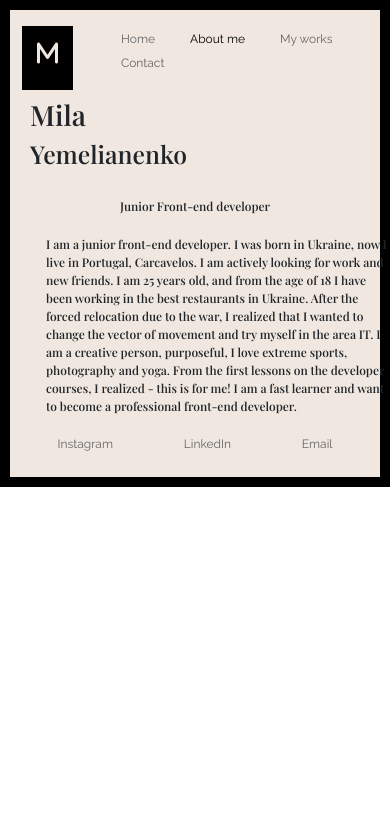
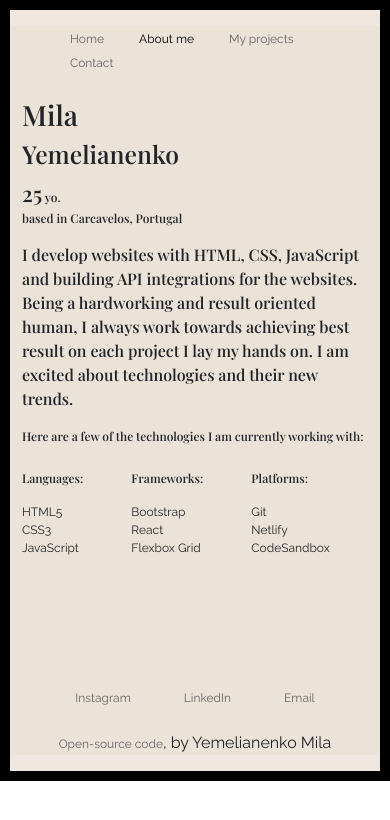
Before and after one commit to Milauraaa/portfolio-project, a plain HTML site: page about.html in a window 390 px wide. Drawn offline with nearby package versions, Linux system fonts and the light colour scheme.

Commit message:
modify footer and design pages

```diff
--- a/about.html
+++ b/about.html
@@ -31,9 +31,11 @@
   </head>
   <body>
     <div class="hero">
-      <div class="content-container container">
+      <div class="container mb-3">
         <nav class="d-flex justify-content-between mt-3">
-          <a href="/" class="logo"><i class="fa-solid fa-m"></i></a>
+          <a href="/" class="logo d-none d-sm-block"
+            ><i class="fa-solid fa-m"></i
+          ></a>
           <ul>
             <li class="m-3">
               <a href="/">Home</a>
@@ -42,7 +44,7 @@
               <a href="/about.html">About me</a>
             </li>
             <li class="m-3">
-              <a href="/works.html">My works</a>
+              <a href="/works.html">My projects</a>
             </li>
             <li class="m-3">
               <a href="/contact.html">Contact</a>
@@ -50,52 +52,87 @@
           </ul>
         </nav>
         <div class="row">
-          <div class="col-sm-2 d-none d-md-block mt-4">
-            <img src="/images/photo_.jpeg" class="secondaryPhoto img-fluid" alt="" />
+          <div class="col-sm-2 d-none d-md-block ms-5 mt-4">
+            <img
+              src="/images/photo_.jpeg"
+              class="secondaryPhoto img-fluid"
+              alt=""
+            />
           </div>
-          <div class="col-sm-5">
-            <h1 class="m-2">Mila</h1>
-            <h2 class="m-2">Yemelianenko</h2>
+          <div class="col-sm-9">
+            <h1 class="mt-2">Mila</h1>
+            <h2>Yemelianenko</h2>
+            <p>
+              <span class="fs-4">25</span> yo.
+              <br />
+              based in Carcavelos, Portugal
+            </p>
+            <p class="fs-6">
+              I develop websites with HTML, CSS, JavaScript and building API
+              integrations for the websites. Being a hardworking and result
+              oriented human, I always work towards achieving best result on
+              each project I lay my hands on. I am excited about technologies
+              and their new trends.
+            </p>
+            <p>
+              Here are a few of the technologies I am currently working with:
+            </p>
+            <div class="d-flex mb-5 mt-4">
+              <div>
+                <p>Languages:</p>
+                <ul class="list-unstyled">
+                  <li>HTML5</li>
+                  <li>CSS3</li>
+                  <li>JavaScript</li>
+                </ul>
               </div>
-          <p class="text-center">Junior Front-end developer
-           </p>
-              <p class="aboutBlock ms-4">
-              I am a junior front-end developer. I was born in Ukraine, now I
-              live in Portugal, Carcavelos. I am actively looking for work and
-              new friends. I am 25 years old, and from the age of 18 I have been
-              working in the best restaurants in Ukraine. After the forced
-              relocation due to the war, I realized that I wanted to change the
-              vector of movement and try myself in the area IT. I am a creative
-              person, purposeful, I love extreme sports, photography and yoga.
-              From the first lessons on the developer courses, I realized - this
-              is for me! I am a fast learner and want to become a professional
-              front-end developer.
-            </p>
-            <div class="d-flex justify-content-around">
+              <div class="ms-5">
+                <p>Frameworks:</p>
+                <ul class="list-unstyled">
+                  <li>Bootstrap</li>
+                  <li>React</li>
+                  <li>Flexbox Grid</li>
+                </ul>
+              </div>
+              <div class="ms-5">
+                <p>Platforms:</p>
+                <ul class="list-unstyled">
+                  <li>Git</li>
+                  <li>Netlify</li>
+                  <li>CodeSandbox</li>
+                </ul>
+              </div>
+            </div>
+          </div>
+        </div>
+        <footer>
+          <div class="d-flex justify-content-evenly mb-4 mt-5">
             <a
               href="https://www.instagram.com/milauraaa/"
-                class="socialLinks mb-4"
+              class="socialLinks"
               target="_blank"
             >
               Instagram
             </a>
             <a
               href="https://www.linkedin.com/in/mila-yemelianenko-790051239/"
-              class="socialLinks mb-4"
+              class="socialLinks"
               target="_blank"
+              >LinkedIn</a
             >
-               LinkedIn
-            </a>
+            <a href="mailto:[milaauraaa@gmail.com]" class="socialLinks"
+              >Email</a
+            >
+          </div>
+          <div class="text-center">
             <a
-              href="mailto:[milaauraaa@gmail.com]"
-              class="socialLinks mb-4"
-                >
-                Email
-                </a>
+              href="https://github.com/Milauraaa/portfolio-project"
+              target="blank"
+              class="socialLinks"
+              >Open-source code</a
+            >, by Yemelianenko Mila
           </div>
-            </div>
-          </div>
-        </div>
+        </footer>
       </div>
     </div>
   </body>
--- a/src/style.css
+++ b/src/style.css
@@ -3,6 +3,17 @@
   --additional-color: #656464;
   --basic-font-family: "Playfair Display", serif;
   --additional-font-family: "Raleway", sans-serif;
+}
+.hero {
+  background: var(--basic-color);
+  font-family: var(--additional-font-family);
+  border: 10px solid black;
+}
+.container {
+  background-color: #ece3d8;
+}
+.workPage {
+  margin: 0px 130px;
 }
 .logo {
   background-color: black;
@@ -10,11 +21,6 @@
   padding: 10px 15px;
   text-align: center;
   font-size: 24px;
-}
-.hero {
-  background: var(--basic-color);
-  font-family: var(--additional-font-family);
-  border: 10px solid black;
 }
 h1,
 h2,
@@ -32,6 +38,19 @@ p {
   margin: 50px 0px 120px 200px;
   font-size: 14px;
 }
+.aboutBlock {
+  margin: 20px 150px 20px 270px;
+  font-size: 14px;
+}
+.typesOfTools {
+  font-size: 12px;
+  color: var(--additional-color);
+}
+.contactTitle {
+  font-size: 24px;
+  text-decoration: underline;
+  letter-spacing: 0.5px;
+}
 nav a,
 .socialLinks {
   text-decoration: none;
@@ -42,25 +61,18 @@ nav li.active a,
 .socialLinks:hover {
   color: black;
 }
-li {
+nav li {
   display: inline;
 }
+
 .capitalPhoto {
   max-width: 100%;
   margin: 25px 0px 40px 0px;
 }
 .funnyPhoto {
-  max-width: 40%;
-}
-.aboutBlock {
-  margin-bottom: 235px;
-}
-.typesOfTools {
-  font-size: 12px;
-  color: var(--additional-color);
+  max-width: 25%;
 }
 .photoProject {
-  max-width: 100%;
   border: 1px solid black;
   display: block;
 }
@@ -80,31 +92,31 @@ li {
   color: black;
   text-decoration: none;
 }
-.contactTitle {
-  font-size: 24px;
-  text-decoration: underline;
-  letter-spacing: 0.5px;
-}
 
 @media (max-width: 1200px) {
-  .content-container h1,
-  .content-container h2,
-  .content-container p {
+  h1,
+  h2,
+  p,
+  .info,
+  .aboutBlock {
     margin: 0 auto;
     display: block;
   }
   .firstName,
   .secondName {
     font-size: 24px;
+    margin: 0;
   }
-  .content-container li,
-  .content-container p,
+  li {
+    margin: 0;
+  }
+  li,
+  p,
   .socialLinks {
     font-size: 12px;
   }
-  .content-container h1,
-  .content-container p,
-  .socialLinks {
+  .socialLinks,
+  .info {
     margin-top: 20px;
   }
 }
```
Also changed, not shown: contact.html (+14 -4 lines), index.html (+33 -21 lines), works.html (+34 -29 lines). Lines whose indentation alone changed are shown as unchanged.
